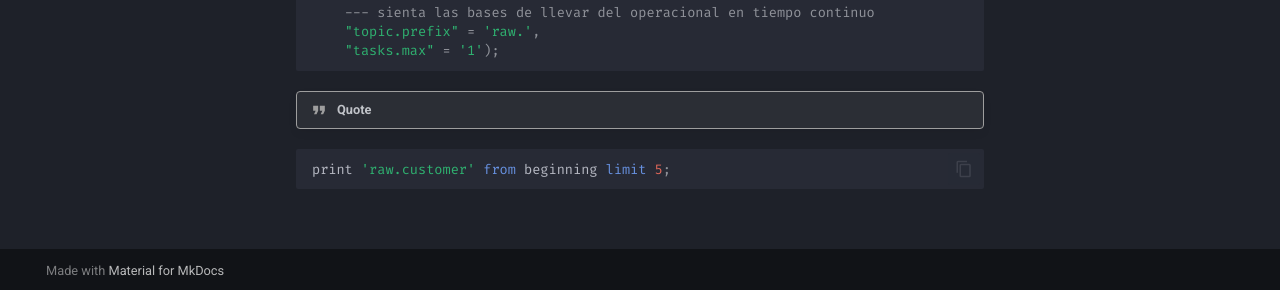
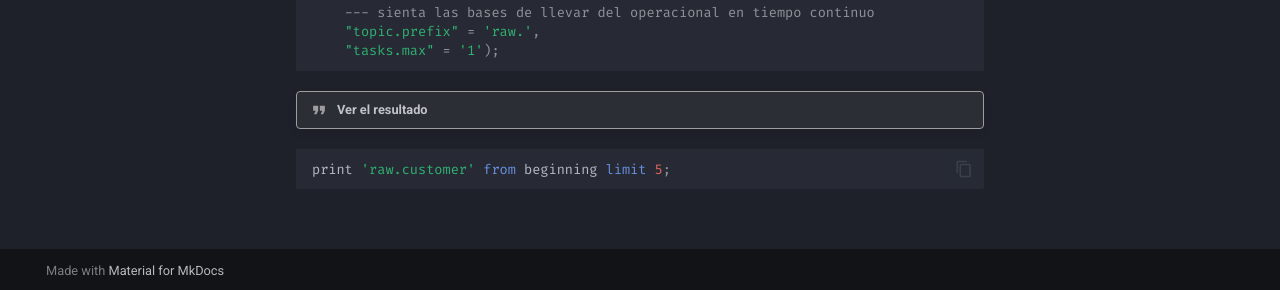
Before and after one commit to alejandroFili/BigData-SurvivalKit, an MkDocs documentation site: the page built from docs/Apuntes/DB/Kafka/Conexiones/JDBC/Source/EjemploComentado.md, in a window 1280 px wide. Shown: the part 607-897 px from the top of the page. Built offline with MkDocs 1.6.1 and Material for MkDocs 9.7.7, drawn with Linux system fonts in a browser that asks for light colours.

Commit message:
Update EjemploComentado.md

````diff
--- a/docs/Apuntes/DB/Kafka/Conexiones/JDBC/Source/EjemploComentado.md
+++ b/docs/Apuntes/DB/Kafka/Conexiones/JDBC/Source/EjemploComentado.md
@@ -27,7 +27,7 @@ CREATE SOURCE CONNECTOR `raw_customer` WITH(
     "tasks.max" = '1');
 ```
 
-!!! quote ver el resultado
+!!! quote "Ver el resultado"
 ```SQL
 print 'raw.customer' from beginning limit 5;
 ```
````
